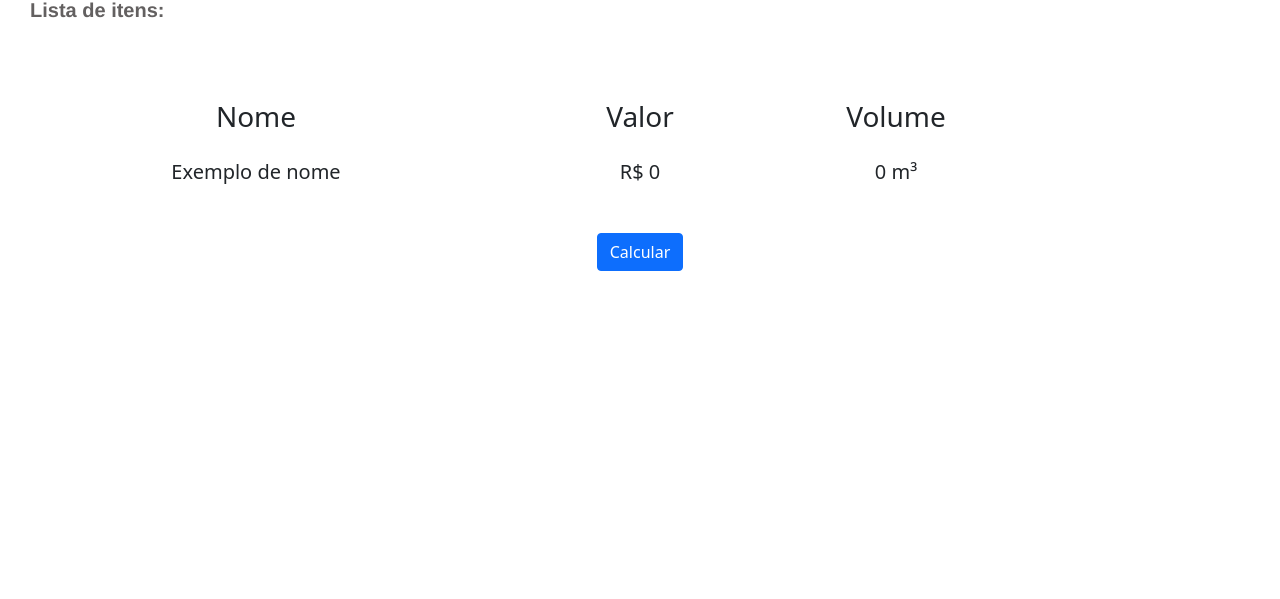
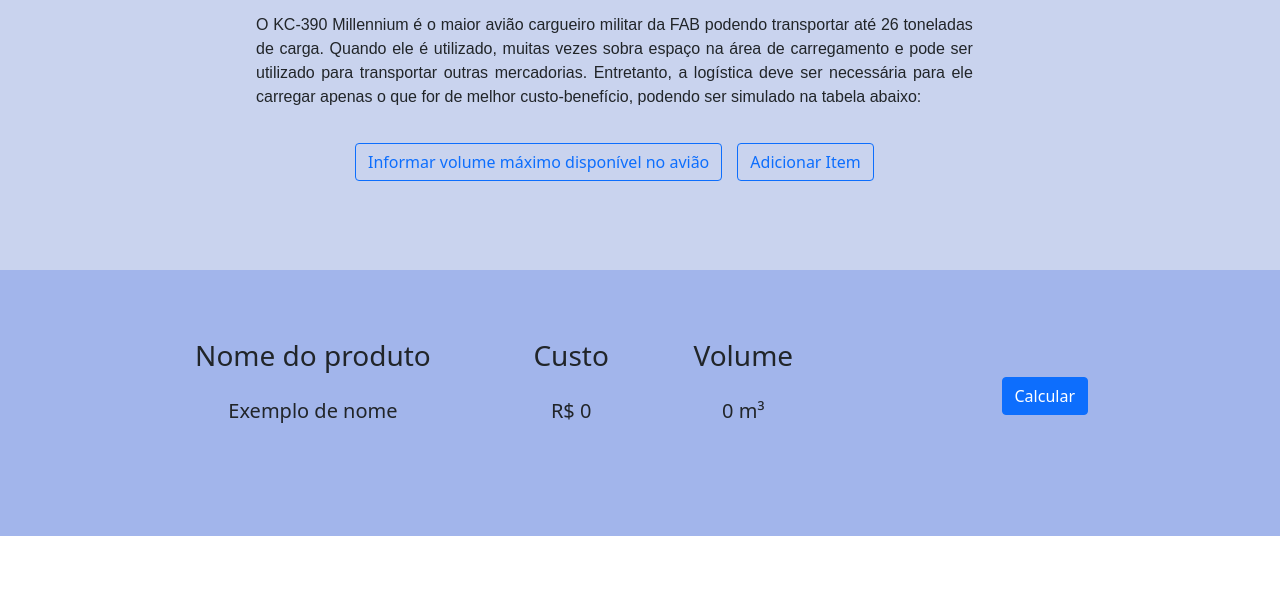
Before and after one commit to projeto-de-algoritmos/PD_Airbus, a React app: page / in a window 1280 px wide. Shown: the part 201-800 px from the top of the page. Built offline with nearby package versions, Linux system fonts and the light colour scheme.

Commit message:
adicionando text-section

```diff
--- a/package.json
+++ b/package.json
@@ -7,10 +7,11 @@
     "@testing-library/react": "^12.1.5",
     "@testing-library/user-event": "^13.5.0",
     "bootstrap": "^5.1.3",
-    "react": "^18.0.0",
+    "react": "^18.2.0",
     "react-bootstrap": "^2.2.3",
-    "react-dom": "^18.0.0",
+    "react-dom": "^18.2.0",
     "react-scripts": "5.0.0",
+    "reactstrap": "^9.1.4",
     "web-vitals": "^2.1.4"
   },
   "scripts": {
--- a/src/App.css
+++ b/src/App.css
@@ -4,13 +4,35 @@
 
 .bottom-div {
   display: flex;
-  flex-direction: column;
-  justify-content: space-evenly;
-  margin: 10px 15px 50px 15px;
-  justify-content: "space-between";
+  flex-direction: row;
+  justify-content: center;
+  align-items: center;
+
+}
+
+.text-div{
+  padding: 7% 17% 7% 13%;
+  position: relative;
+  background-color: #c9d3ee;
+}
+
+.list-div{
+  padding: 5% 15% 5% 11%;
+  position: relative;
+  background-color: #a2b5eb;
+
+  display: flex;
+  flex-direction: row;
+  justify-content: center;
+  align-items: center;
 }
 
 .navbar{
   height: 60px;
   background-color: #455889;
 }
+
+.text-p{
+  padding: 2% 10%;
+  font-family: "Montserrat", sans-serif;
+}
--- a/src/Components/AddItem/index.js
+++ b/src/Components/AddItem/index.js
@@ -40,8 +40,8 @@
     }
 
     return (
-      <div>
-        <Button variant="primary" onClick={handleShow}>
+      <div className="button-space">
+        <Button variant="outline-primary" onClick={handleShow}>
           Adicionar Item
         </Button>
 
--- a/src/Components/AddItem/style.css
+++ b/src/Components/AddItem/style.css
@@ -1,3 +1,6 @@
 .label {
     font-size: 20px;
 }
+.button-space{
+    margin-left: 15px;
+}
--- a/src/Components/ListItems/index.js
+++ b/src/Components/ListItems/index.js
@@ -8,10 +8,10 @@
       >
         <div className="list-structure-title">
             <h3>
-                Nome
+                Nome do produto
             </h3>
             <h3>
-                Valor
+                Custo
             </h3>
             <h3>
                 Volume
--- a/src/Components/MaxWeight/index.js
+++ b/src/Components/MaxWeight/index.js
@@ -22,7 +22,7 @@
 
     return (
       <div>
-        <Button variant="primary" onClick={handleShow}>
+        <Button variant="outline-primary" onClick={handleShow}>
           Informar volume máximo disponível no avião
         </Button>
 
--- a/src/Home.js
+++ b/src/Home.js
@@ -8,6 +8,7 @@
 import ListItems from './Components/ListItems';
 import { Alert, NavbarBrand } from "react-bootstrap";
 import { Navbar } from "react-bootstrap";
+import 'bootstrap/dist/css/bootstrap.min.css';
 
 function Home() {
   const [pesos, setPesos] = useState([0]);
@@ -20,8 +21,12 @@
   return (
     <div className="App" >
       <Navbar bg="navbar" variant="dark" sticky="top">
-        <NavbarBrand style={{padding: '20px'}}>Airbus</NavbarBrand>
+        <NavbarBrand style={{padding: '20px'}}>Airbus </NavbarBrand>
       </Navbar>
+
+      <div className="text-div">
+        <h2>Transporte de Cargas</h2>
+        <p className="text-p" align="justify">O KC-390 Millennium é o maior avião cargueiro militar da FAB podendo transportar até 26 toneladas de carga. Quando ele é utilizado, muitas vezes sobra espaço na área de carregamento e pode ser utilizado para transportar outras mercadorias. Entretanto, a logística deve ser necessária para ele carregar apenas o que for de melhor custo-benefício, podendo ser simulado na tabela abaixo:</p>
 
         <div className="bottom-div">
           <MaxWeight
@@ -36,8 +41,10 @@
             setNomes={setNomes}
           />
         </div>
-      <div style={{color: '#636060', fontFamily: 'Helvetica', fontSize: '20px', fontWeight: '800', marginTop: '10px', height: '100px', textAlign: 'left', marginLeft: '30px'}}>Lista de itens:</div>
 
+      </div>
+
+      <div className="list-div">
         <ListItems
           nomes={nomes}
           valores={valores}
@@ -58,6 +65,7 @@
             : <Button onClick={()=> {setShowAlert(true); knapsack({valores, pesos, maxWeight, setResult})}} style={{marginBottom: '15px'}}>Calcular</Button>
         }
       </div>
+    </div>
   );
 }
 
```
Also changed, not shown: src/index.css (line endings or trailing spaces), 1 other file. Lines whose indentation alone changed are shown as unchanged.
